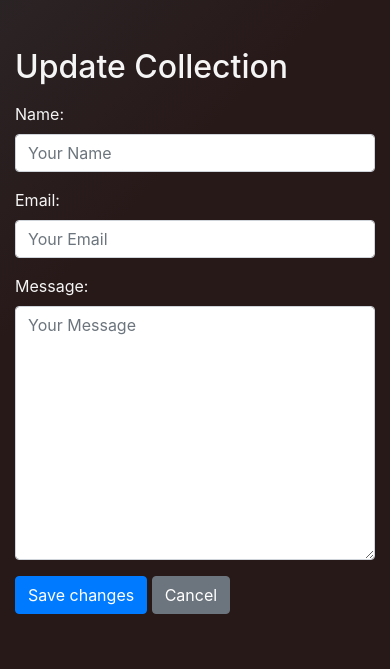
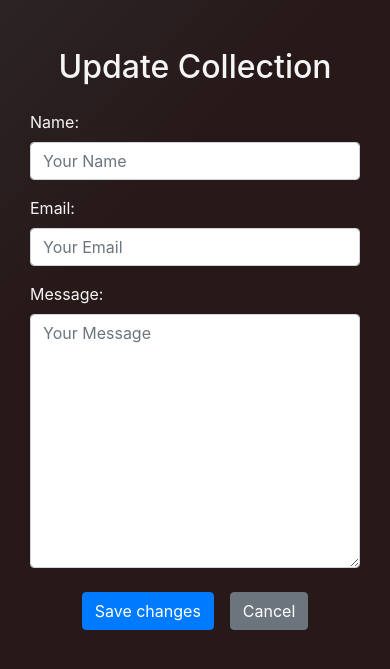
Before and after one commit to rpf13/the-collection, a Django app: template collection/templates/collection/collection_update.html in a window 390 px wide. Shown: the part 56-725 px from the top of the page. Run offline with Django 3.2, Linux system fonts and the light colour scheme; the template is opened without the code that fills it: values that come from a table or form of the project are taken from there, others are empty.

Commit message:
style: Add style to collection update
This commit will allign styling for the collection update site, to be
fully responsive and inline with the overall style.

```diff
--- a/collection/templates/collection/collection_update.html
+++ b/collection/templates/collection/collection_update.html
@@ -1,11 +1,19 @@
 {% extends 'base.html' %}
 
 {% block content %}
-<h2 class="my-3">Update Collection</h2>
-<form method="post" enctype="multipart/form-data">
-  {% csrf_token %}
-  {{ form.as_p }}
-  <button type="submit" class="btn btn-primary">Save changes</button>
-  <a href="{% url 'collection_list' %}" class="btn btn-secondary">Cancel</a>
-</form>
+<div class="container">
+  <div class="row">
+    <div class="col-md-6 mx-auto">
+      <h2 class="text-center mb-4">Update Collection</h2>
+      <form method="post" enctype="multipart/form-data">
+        {% csrf_token %}
+        {{ form.as_p }}
+        <div class="d-flex justify-content-center mt-4">
+          <button type="submit" class="btn btn-primary mr-3">Save changes</button>
+          <a href="{% url 'collection_list' %}" class="btn btn-secondary">Cancel</a>
+        </div>
+      </form>
+    </div>
+  </div>
+</div>
 {% endblock %}
```
